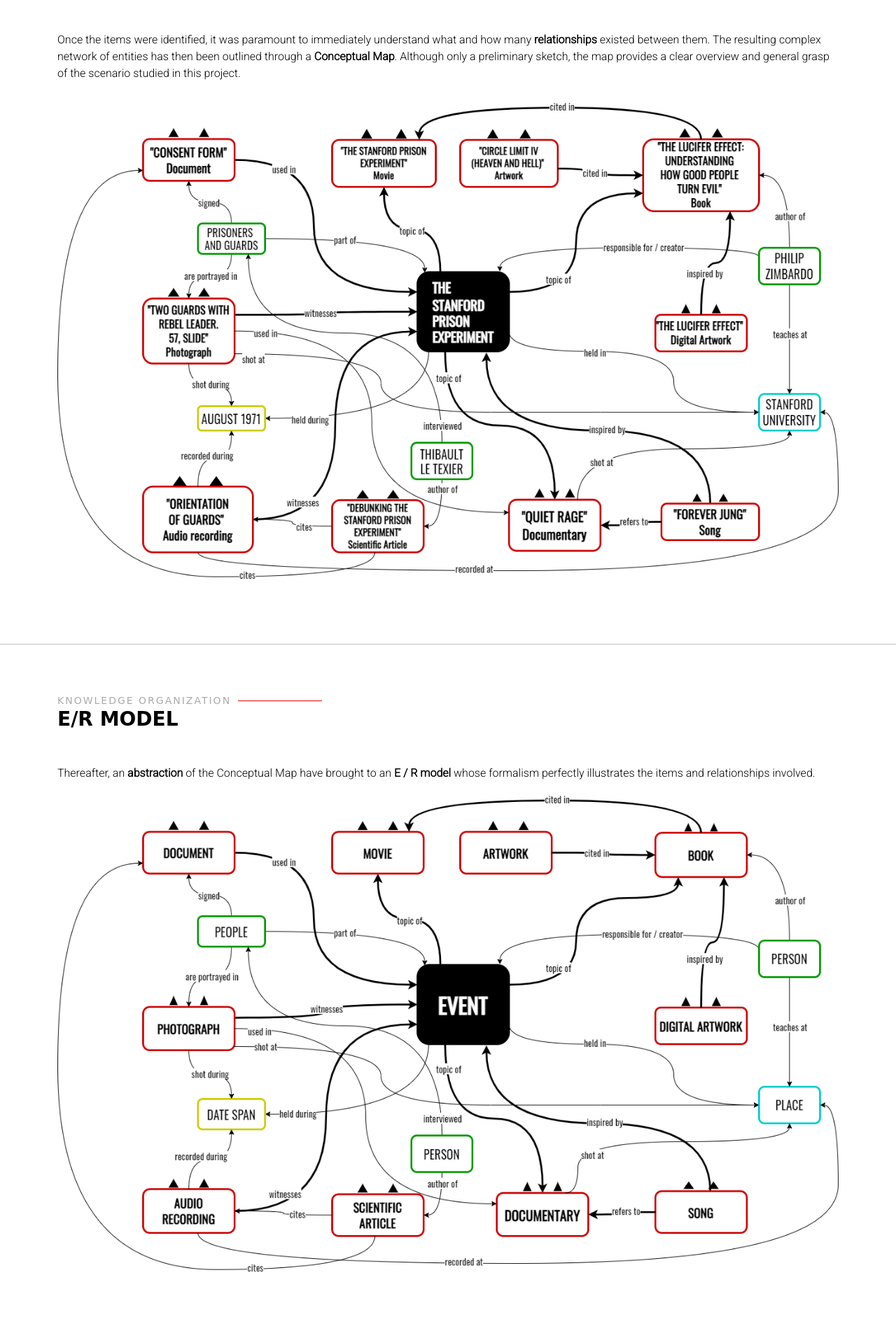
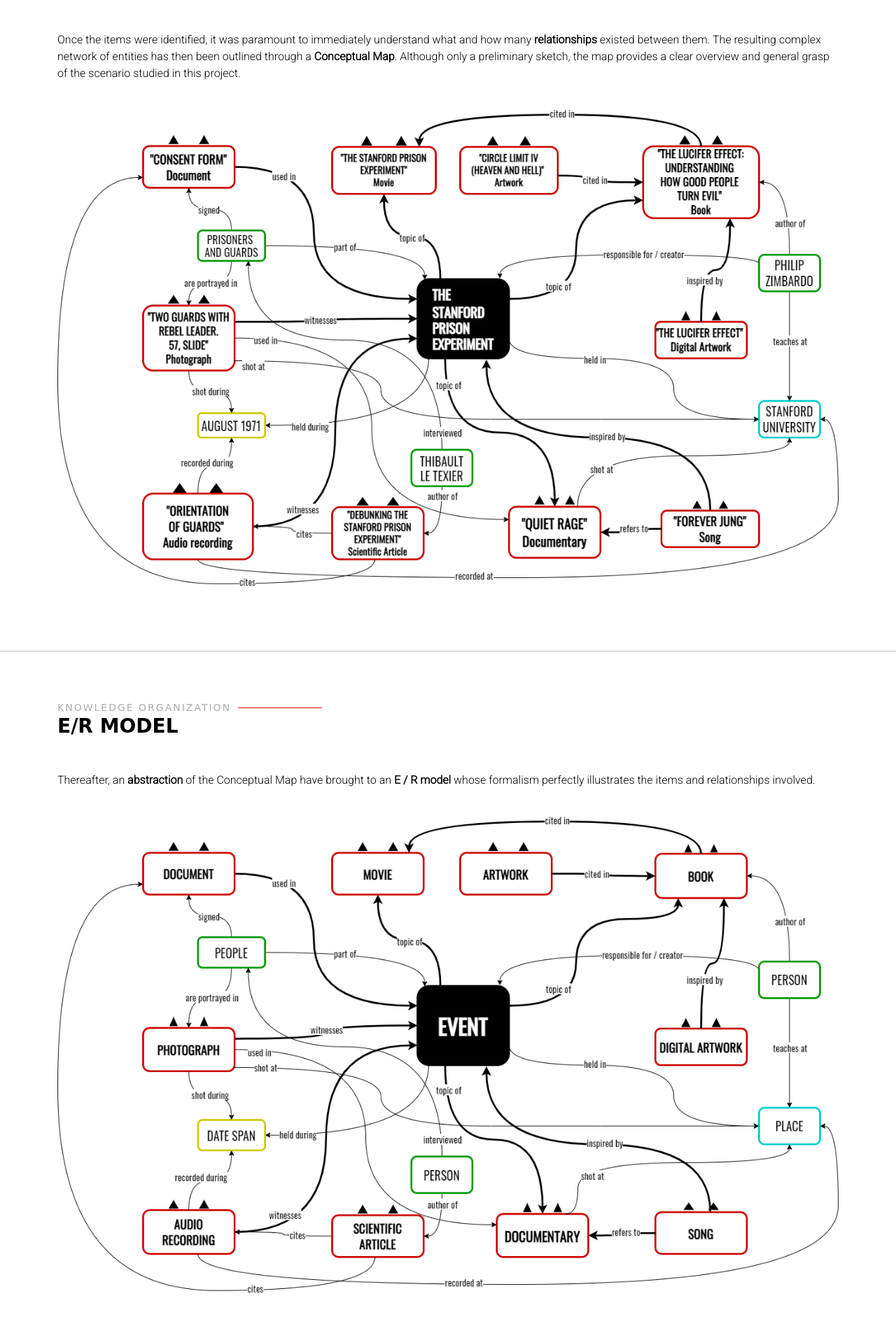
Before and after one commit to spelod/spelod.github.io, a plain HTML site: page index.html in a window 1280 px wide. Shown: the part 5966-7858 px from the top of the page at 70% size. Drawn offline with Linux system fonts and the light colour scheme; a script that the page names is missing; a web font is replaced by a local one.

Commit message:
Update index.html

```diff
--- a/index.html
+++ b/index.html
@@ -535,7 +535,7 @@
           Once the items were identified, it was paramount to immediately understand what and how many <b>relationships</b> existed between them. The resulting complex network of entities has then been outlined through a <b>Conceptual Map</b>. Although only a preliminary sketch, the map provides a clear overview and general grasp of the scenario studied in this project.
           </p>
           <p>
-            <img src="/assets/img/lucifer/SPE_Conceptual_Model_NEW.png" class="img-fluid" alt="Conceptual Map" style="padding-top: 10px;">
+            <img src="/assets/img/lucifer/SPE_Conceptual_Model_NEW.png" class="img-fluid" alt="Conceptual Map" style="padding-top: 20px;">
           </p>
       </div>
     </section> <!-- End Conceptual Model -->
@@ -554,7 +554,7 @@
           </p>
 
           <p>
-            <img src="/assets/img/lucifer/SPE_ER_Model_NEW.png" class="img-fluid" alt="E/R Model">
+            <img src="/assets/img/lucifer/SPE_ER_Model_NEW.png" class="img-fluid" alt="E/R Model" style="padding-top: 20px;">
           </p>
 
       </div>
```
